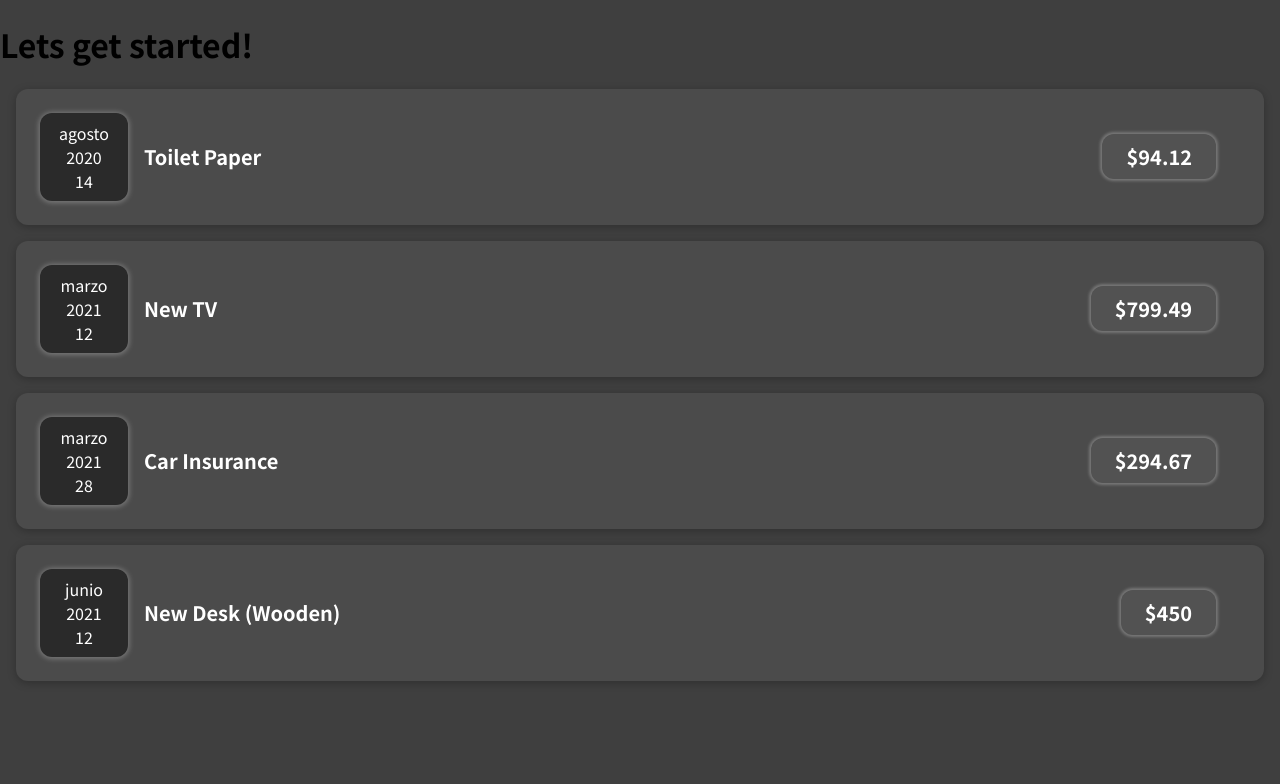
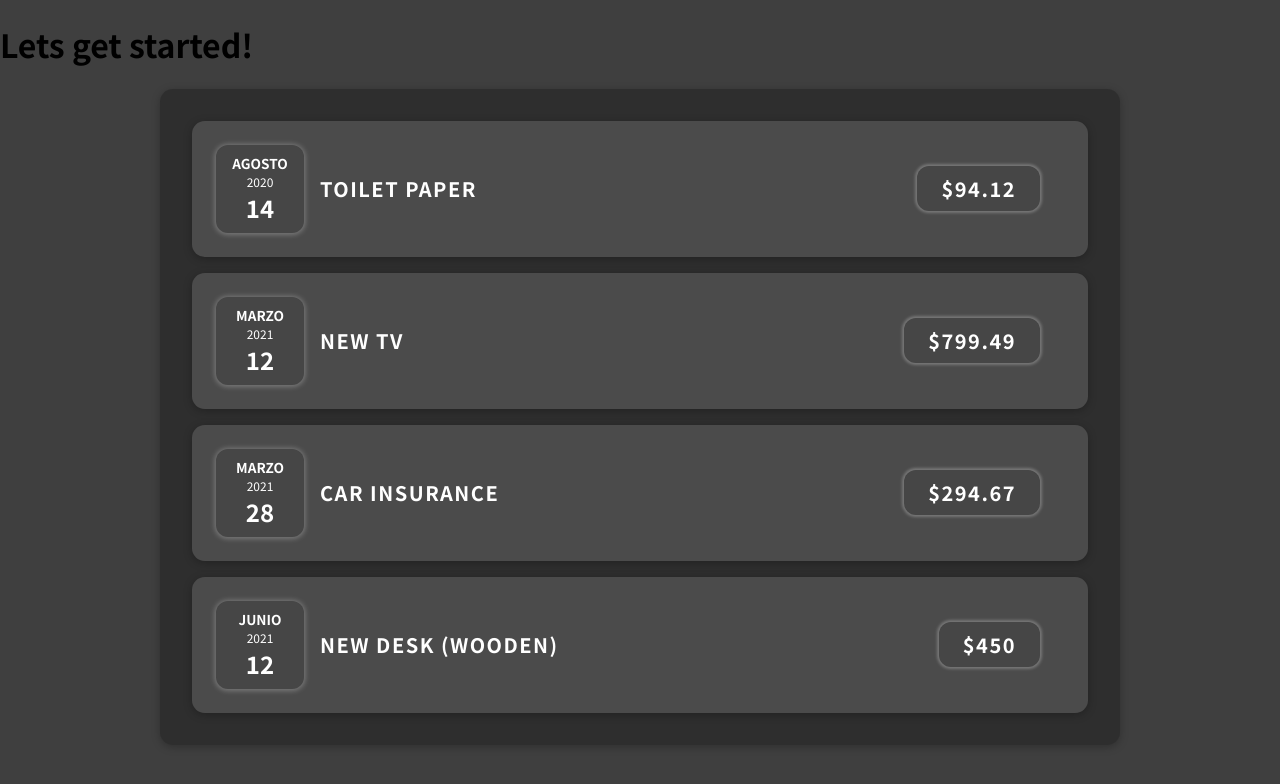
Before and after one commit to Alejandro-Madero/Expenses-project, a React (Create React App) app: page / in a window 1280 px wide. Shown: the top 784 px of the page. Built offline with nearby package versions, Linux system fonts and the light colour scheme.

Commit message:
Added Card and Expenses components

```diff
--- a/src/App.js
+++ b/src/App.js
@@ -1,4 +1,4 @@
-import ExpenseItem from "./components/ExpenseItem";
+import Expenses from "./components/Expenses";
 
 function App() {
   const expenses = [
@@ -26,28 +26,9 @@ function App() {
   return (
     <div className="App">
       <h1>Lets get started!</h1>
+      <Expenses items={expenses} />
       {/* componentes custom tienen que empezar con mayuscula para que React los
       detecte. Elementos que empiezan con minuscula React entiende que son built in elementos de HTML  */}
-      <ExpenseItem
-        title={expenses[0].title}
-        amount={expenses[0].amount}
-        date={expenses[0].date}
-      />
-      <ExpenseItem
-        title={expenses[1].title}
-        amount={expenses[1].amount}
-        date={expenses[1].date}
-      />
-      <ExpenseItem
-        title={expenses[2].title}
-        amount={expenses[2].amount}
-        date={expenses[2].date}
-      />
-      <ExpenseItem
-        title={expenses[3].title}
-        amount={expenses[3].amount}
-        date={expenses[3].date}
-      />
     </div>
   );
 }
--- /dev/null
+++ b/src/components/Card.css
@@ -0,0 +1,4 @@
+.card {
+  box-shadow: 0 2px 8px rgba(0, 0, 0, 0.25);
+  border-radius: 0.8rem;
+}
--- /dev/null
+++ b/src/components/Card.js
@@ -0,0 +1,9 @@
+import "./Card.css";
+
+function Card(props) {
+  console.log(props);
+  const classes = `card ${props.className}`;
+  return <div className={classes}>{props.children}</div>;
+}
+
+export default Card;
--- a/src/components/ExpenseDate.css
+++ b/src/components/ExpenseDate.css
@@ -4,7 +4,8 @@
   width: 5.5rem;
   height: 5.5rem;
   box-shadow: 0 0.5px 5px 1.5px rgba(255, 255, 255, 0.25);
-  background-color: #2a2a2a;
+  background-color: #4b4b4b;
+  background-color: #2a2a2a25;
   color: white;
   border-radius: 12px;
   align-items: center;
@@ -12,15 +13,19 @@
 }
 
 .expense-date__month {
-  font-size: 0.75rem;
-  font-weight: bold;
+  margin: 0;
+  font-size: 0.85rem;
+  font-weight: 800;
+  text-transform: uppercase;
 }
 
 .expense-date__year {
+  margin: 0;
   font-size: 0.75rem;
 }
 
 .expense-date__day {
+  margin: 0;
   font-size: 1.5rem;
   font-weight: bold;
 }
--- a/src/components/ExpenseDate.js
+++ b/src/components/ExpenseDate.js
@@ -7,9 +7,9 @@ function ExpenseDate({ date }) {
 
   return (
     <div className="expense-date">
-      <div>{month}</div>
-      <div>{year}</div>
-      <div>{day}</div>
+      <p className="expense-date__month">{month}</p>
+      <p className="expense-date__year">{year}</p>
+      <p className="expense-date__day">{day}</p>
     </div>
   );
 }
--- a/src/components/ExpenseItem.css
+++ b/src/components/ExpenseItem.css
@@ -2,10 +2,8 @@
   display: flex;
   justify-content: space-between;
   align-items: center;
-  box-shadow: 0 2px 8px rgba(0, 0, 0, 0.25);
   padding: 1.5rem 3rem 1.5rem 1.5rem;
   margin: 1rem 1rem;
-  border-radius: 12px;
   background-color: #4b4b4b;
 }
 
@@ -16,6 +14,7 @@
   align-items: flex-end;
   flex-flow: column-reverse;
   justify-content: flex-start;
+  text-transform: uppercase;
   flex: 1;
 }
 
@@ -31,7 +30,7 @@
   font-size: 1rem;
   font-weight: bold;
   color: white;
-  background-color: #ffffff0a;
+  background-color: #2a2a2a25;
   box-shadow: 0 0px 3px 2px rgba(255, 255, 255, 0.25);
   /* border: 1px solid white; */
   padding: 0.5rem;
@@ -48,10 +47,12 @@
 
   .expense-item__description h2 {
     font-size: 1.25rem;
+    letter-spacing: 1.5px;
   }
 
   .expense-item__price {
     font-size: 1.25rem;
     padding: 0.5rem 1.5rem;
+    letter-spacing: 1.5px;
   }
 }
--- a/src/components/ExpenseItem.js
+++ b/src/components/ExpenseItem.js
@@ -1,15 +1,16 @@
 import ExpenseDate from "./ExpenseDate";
+import Card from "./Card";
 import "./ExpenseItem.css";
 
 function ExpenseItem({ title, date, amount }) {
   return (
-    <div className="expense-item">
+    <Card className="expense-item">
       <ExpenseDate date={date} />
       <div className="expense-item__description">
         <h2> {title} </h2>
         <div className="expense-item__price">${amount}</div>
       </div>
-    </div>
+    </Card>
   );
 }
 
--- /dev/null
+++ b/src/components/Expenses.css
@@ -0,0 +1,7 @@
+.expenses {
+  padding: 1rem;
+  background-color: rgba(31, 31, 31, 0.5);
+  margin: 1rem auto;
+  width: 60rem;
+  max-width: 95%;
+}
--- /dev/null
+++ b/src/components/Expenses.js
@@ -0,0 +1,33 @@
+import ExpenseItem from "./ExpenseItem";
+import Card from "./Card";
+import "./Expenses.css";
+
+function Expenses({ items }) {
+  console.log(items);
+  return (
+    <Card className="expenses">
+      <ExpenseItem
+        title={items[0].title}
+        amount={items[0].amount}
+        date={items[0].date}
+      />
+      <ExpenseItem
+        title={items[1].title}
+        amount={items[1].amount}
+        date={items[1].date}
+      />
+      <ExpenseItem
+        title={items[2].title}
+        amount={items[2].amount}
+        date={items[2].date}
+      />
+      <ExpenseItem
+        title={items[3].title}
+        amount={items[3].amount}
+        date={items[3].date}
+      />
+    </Card>
+  );
+}
+
+export default Expenses;
```
